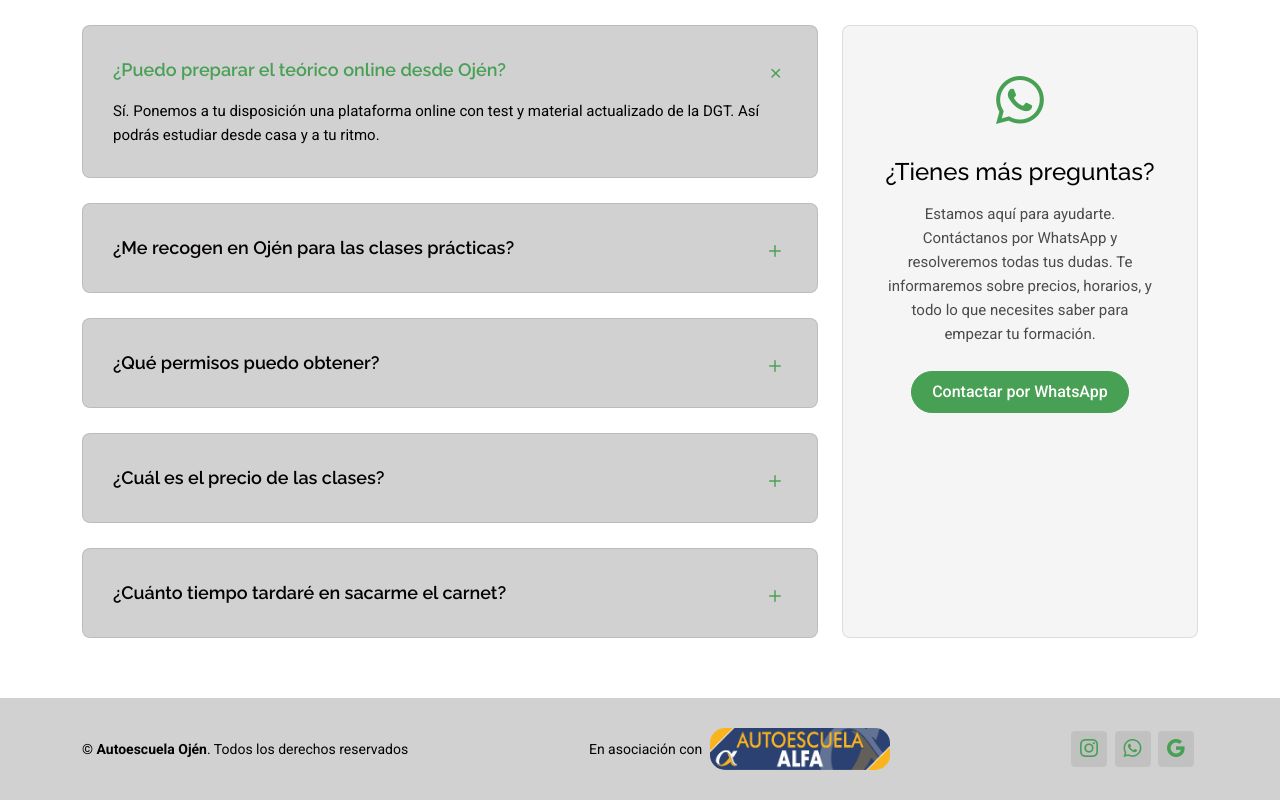
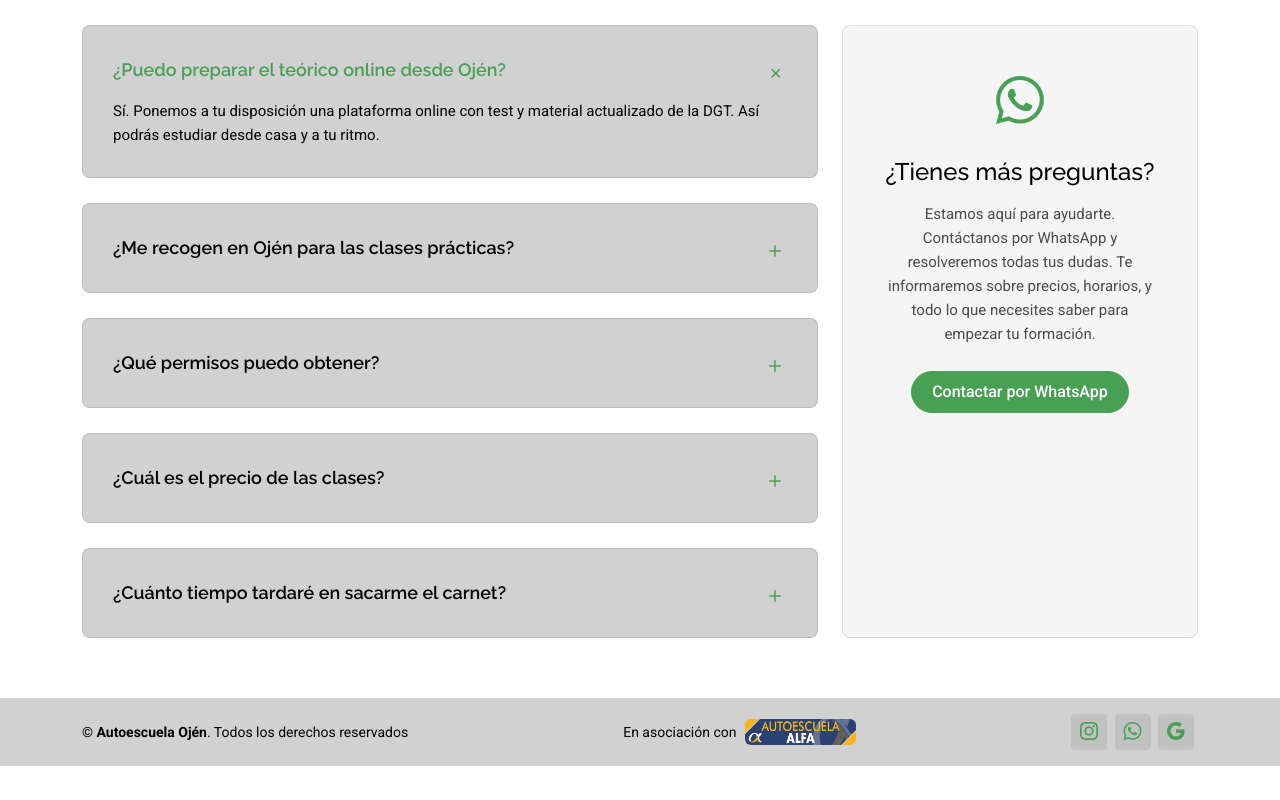
Before and after one commit to autoescuelaalfa/autoescuelaojen, a plain HTML site: page index.html in a window 1280 px wide. Shown: the part 4666-5466 px from the top of the page. After the commit the page ends 5432 px from the top, so only its background shows below. Drawn offline with Linux system fonts and the light colour scheme; animation ran at ten frames a second.

Commit message:
Ajustar estilos del footer para asociacion en una linea y menor altura

```diff
--- a/assets/css/main.css
+++ b/assets/css/main.css
@@ -539,10 +539,10 @@ h6 {
   margin-bottom: 8px;
 }
 .footer .associate-logo {
-  max-width: 180px;
-  height: auto;
+  max-height: 26px;
+  width: auto;
   display: inline-block;
-  border-radius: 15px;
+  border-radius: 6px;
 }
 
 .footer .footer-contact p {
@@ -550,7 +550,7 @@ h6 {
 }
 
 .footer .copyright {
-  padding: 30px 0;
+  padding: 16px 0;
 }
 
 .footer .copyright p {
```
